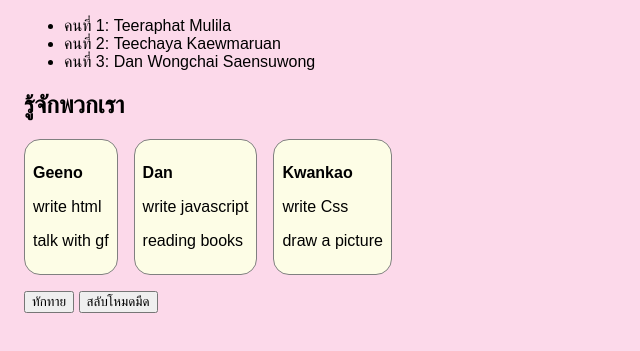
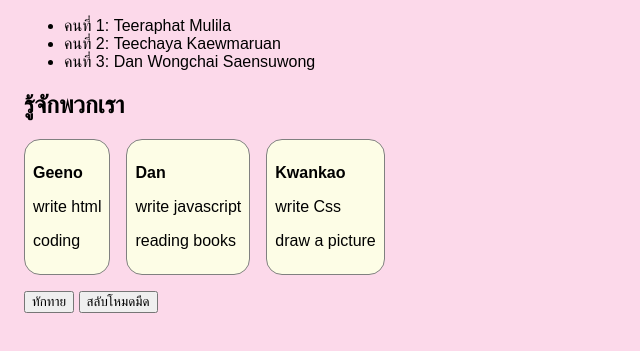
Before and after one commit to teeraphat-mulila/team-14, a plain HTML site: page index.html in a window 1280 px wide. Shown: the part 113-464 px from the top of the page, without its empty margins (0-640 px from the left). Drawn offline with Linux system fonts and the light colour scheme.

Commit message:
I fix talk with gf to coding

```diff
--- a/index.html
+++ b/index.html
@@ -27,7 +27,7 @@
     <div class="card">
       <h3 class="card-name">Geeno</h3>
       <p class="card-role">write html</p>
-      <p class="card-hobby">talk with gf</p>
+      <p class="card-hobby">coding</p>
     </div>
 
     <!-- การ์ดคนที่ 2 วางตรงนี้ -->
```
